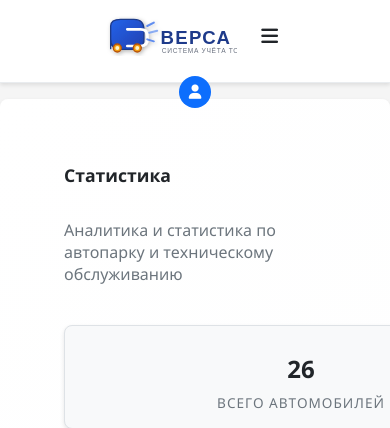
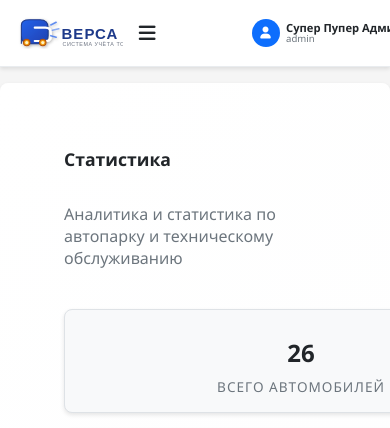
Before and after one commit to V1ct0r-git/VMS-Versa, a Flask app: page /reports in a window 390 px wide; the page is wider, and only the part inside the window is pictured. Shown: the top 428 px of that part. Run offline with Flask 3, Linux system fonts and the light colour scheme; a user stored in the database is signed in; data comes from the database, SQL or seed files in the repository; parts of the project's set-up code (start-up, migrations or seed data) failed here and were passed over.

Commit message:
Fix mobile navigation layout with user profile alignment
- Updated responsive.css to change navbar from column to row layout on mobile devices
- Added flexbox styling to align logo, avatar, username, and role in single row
- Modified user-info container to use flex layout with proper spacing
- Adjusted avatar size to 28px with smaller font for mobile view
- Made user details visible with reduced font sizes (.7rem for name, .6rem for role)
- Set navbar height to 50px to maintain consistent header dimensions
- Updated nav-left container to prevent shrinking and maintain proper alignment

The changes ensure the user profile elements appear correctly positioned within the navigation bar on mobile devices while maintaining the original header height.

```diff
--- a/static/css/responsive.css
+++ b/static/css/responsive.css
@@ -78,9 +78,27 @@
 
   /* Навигация */
   .navbar {
-    flex-direction: column;
-    padding: 1rem;
-    gap: 1rem;
+    flex-direction: row;
+    padding: 0.5rem 1rem;
+    gap: 0.5rem;
+    flex-wrap: nowrap;
+    height: 50px;
+  }
+
+  .nav-left {
+    display: flex;
+    align-items: center;
+    gap: 0.5rem;
+    flex-shrink: 0;
+  }
+
+  .nav-logo {
+    height: 32px;
+    width: auto;
+  }
+
+  .nav-toggle-btn {
+    display: flex;
   }
 
   .nav-links {
@@ -94,8 +112,36 @@
     display: none;
   }
 
-  .user-profile .user-details {
-    display: none;
+  .user-info {
+    margin-left: auto;
+    display: flex;
+    align-items: center;
+  }
+
+  .user-profile {
+    gap: 0.4rem;
+  }
+
+  .user-avatar {
+    width: 28px;
+    height: 28px;
+    font-size: 0.75rem;
+  }
+
+  .user-details {
+    display: flex !important;
+    flex-direction: column;
+    max-width: 80px;
+  }
+
+  .username {
+    font-size: 0.7rem;
+    line-height: 1.1;
+  }
+
+  .user-role {
+    font-size: 0.6rem;
+    line-height: 1.1;
   }
 
   /* Футер */
```
Also changed, not shown: 1 other file.
